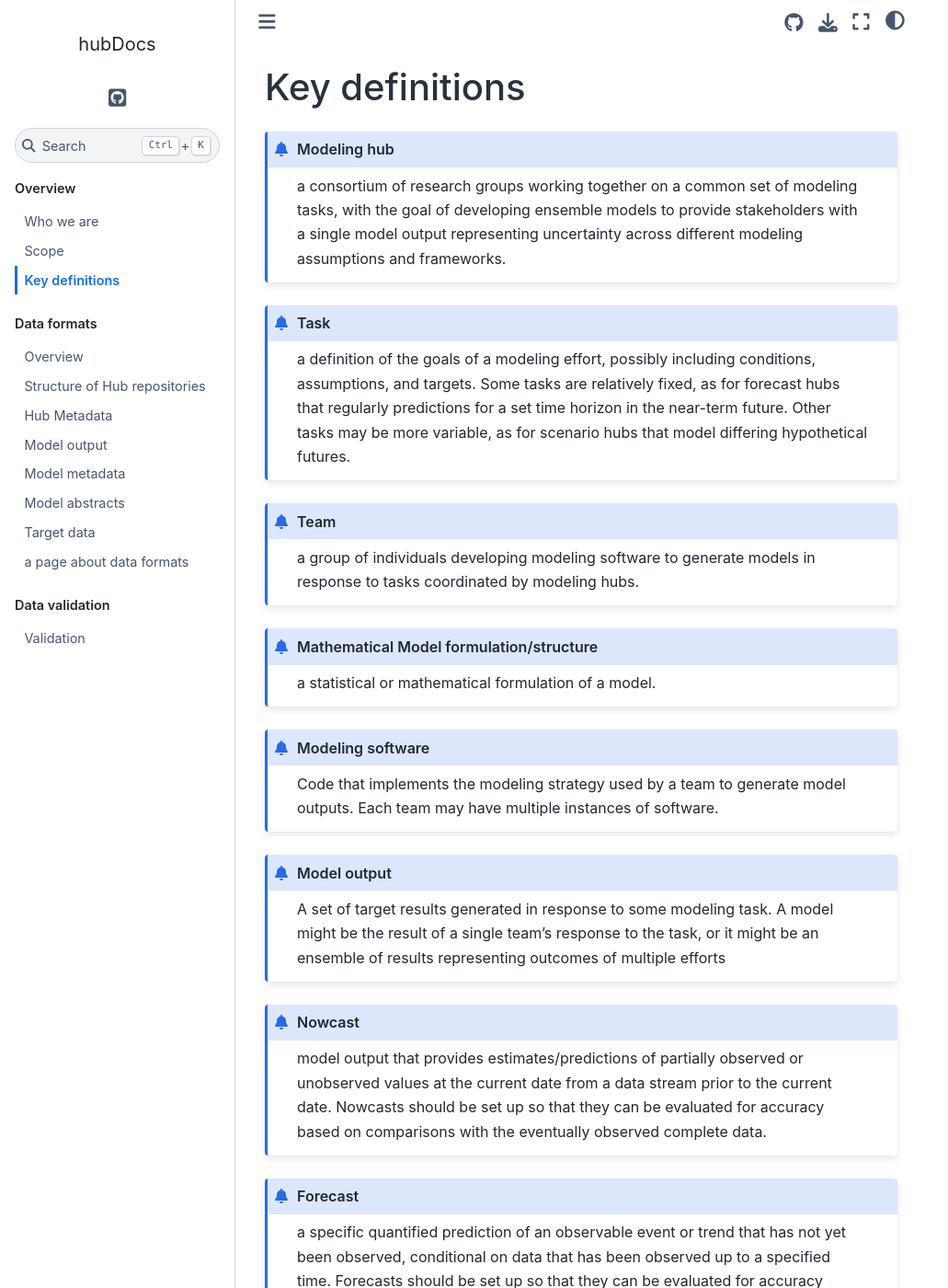
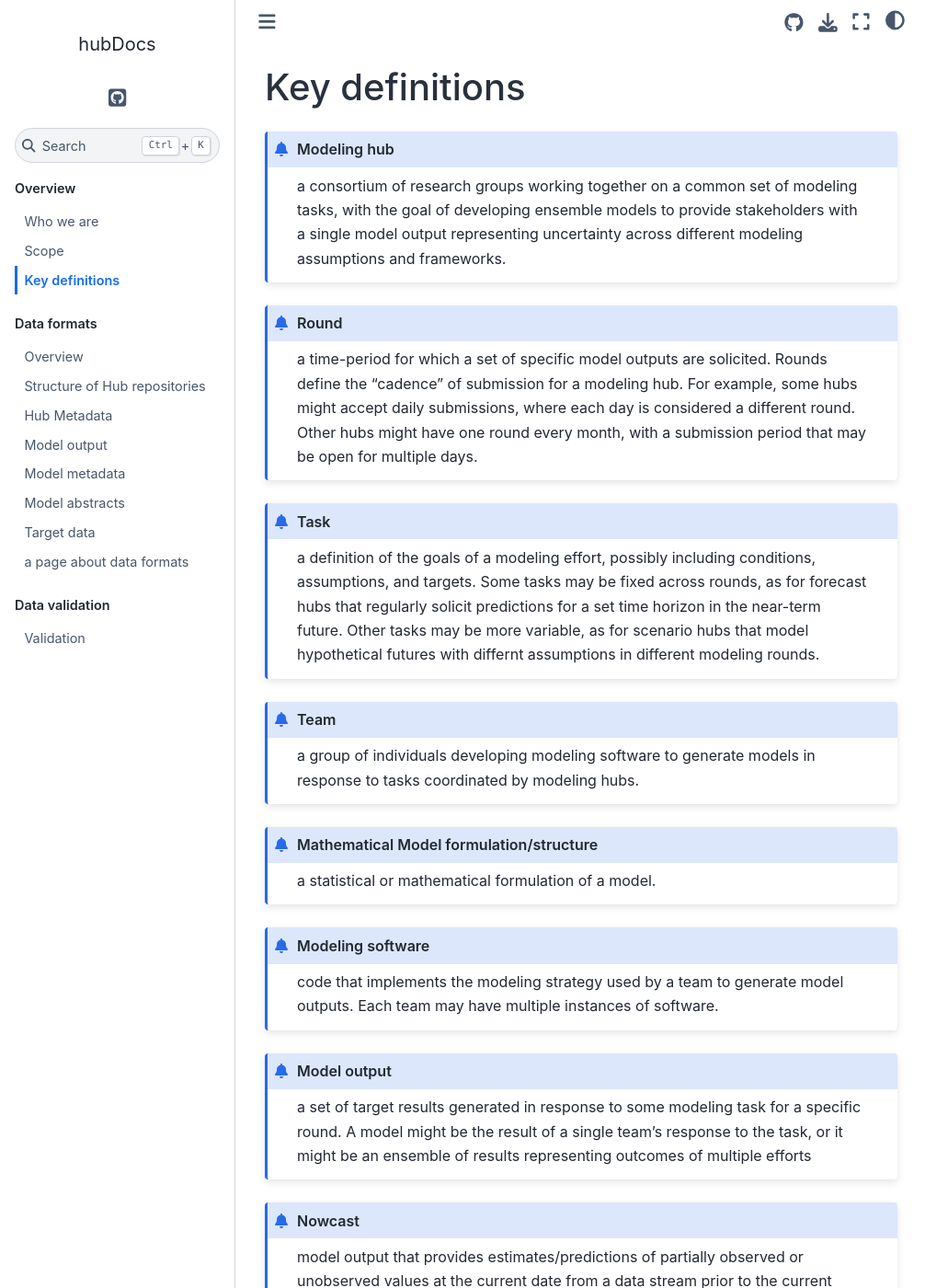
Before and after one commit to hubverse-org/hubDocs, a Sphinx documentation site: the page built from docs/source/overview/definitions.md, in a window 1280 px wide and 1400 px high. Shown: the whole window at 92% size, without its empty margins (0-1031 px from the left). Built offline with Sphinx 7.4.7 and the Sphinx Book theme 1.1.4, drawn with Linux system fonts in a browser that asks for light colours.

Commit message:
updating definitions to add "round"

````diff
--- a/docs/source/overview/definitions.md
+++ b/docs/source/overview/definitions.md
@@ -4,8 +4,12 @@
 a consortium of research groups working together on a common set of modeling tasks, with the goal of developing ensemble models to provide stakeholders with a single model output representing uncertainty across different modeling assumptions and frameworks.
 ```
 
+```{admonition} Round
+a time-period for which a set of specific model outputs are solicited. Rounds define the "cadence" of submission for a modeling hub. For example, some hubs might accept daily submissions, where each day is considered a different round. Other hubs might have one round every month, with a submission period that may be open for multiple days.
+```
+
 ```{admonition} Task
-a definition of the goals of a modeling effort, possibly including conditions, assumptions, and targets. Some tasks are relatively fixed, as for forecast hubs that regularly predictions for a set time horizon in the near-term future. Other tasks may be more variable, as for scenario hubs that model differing hypothetical futures.
+a definition of the goals of a modeling effort, possibly including conditions, assumptions, and targets. Some tasks may be fixed across rounds, as for forecast hubs that regularly solicit predictions for a set time horizon in the near-term future. Other tasks may be more variable, as for scenario hubs that model hypothetical futures with differnt assumptions in different modeling rounds.
 ```
 
 ```{admonition} Team
@@ -17,11 +21,11 @@ a statistical or mathematical formulation of a model.
 ```
 
 ```{admonition} Modeling software
-Code that implements the modeling strategy used by a team to generate model outputs. Each team may have multiple instances of software.
+code that implements the modeling strategy used by a team to generate model outputs. Each team may have multiple instances of software.
 ```
 
 ```{admonition} Model output
-A set of target results generated in response to some modeling task. A model might be the result of a single team’s response to the task, or it might be an ensemble of results representing outcomes of multiple efforts
+a set of target results generated in response to some modeling task for a specific round. A model might be the result of a single team’s response to the task, or it might be an ensemble of results representing outcomes of multiple efforts
 ```
 
 ```{admonition} Nowcast
````
